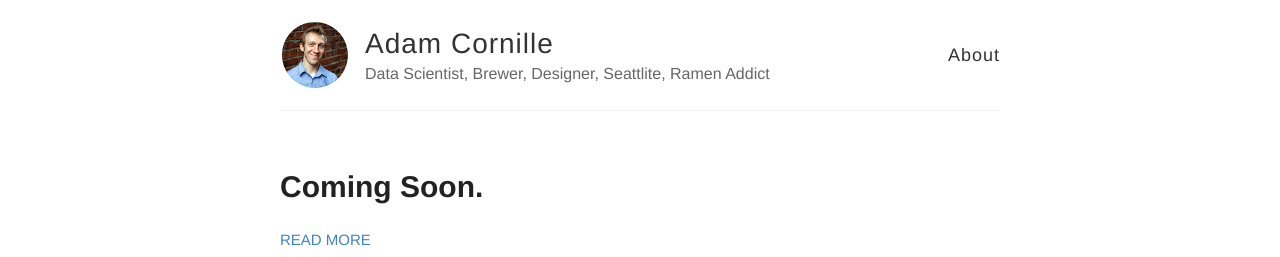
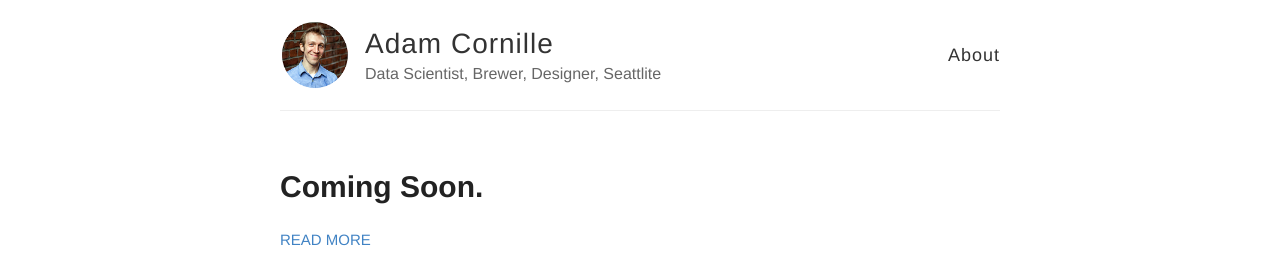
Before and after one commit to lafncow/lafncow.github.io, a Jekyll site: the page built from index.html, in a window 1280 px wide. Shown: the top 257 px of the page. Built offline with Jekyll 4.4.1, drawn with Linux system fonts in a browser that asks for light colours; Markdown is read by kramdown in place of the engine named in the settings.

Commit message:
Tag line

```diff
--- a/_config.yml
+++ b/_config.yml
@@ -6,7 +6,7 @@
 name: Adam Cornille
 
 # Short bio or description (displayed in the header)
-description: Data Scientist, Brewer, Designer, Seattlite, Ramen Addict
+description: Data Scientist, Brewer, Designer, Seattlite
 
 # URL of your avatar or profile pic (you could use your GitHub profile pic)
 avatar: http://lafncow.github.io/images/AdamCornille_Circle_sm.png
```
